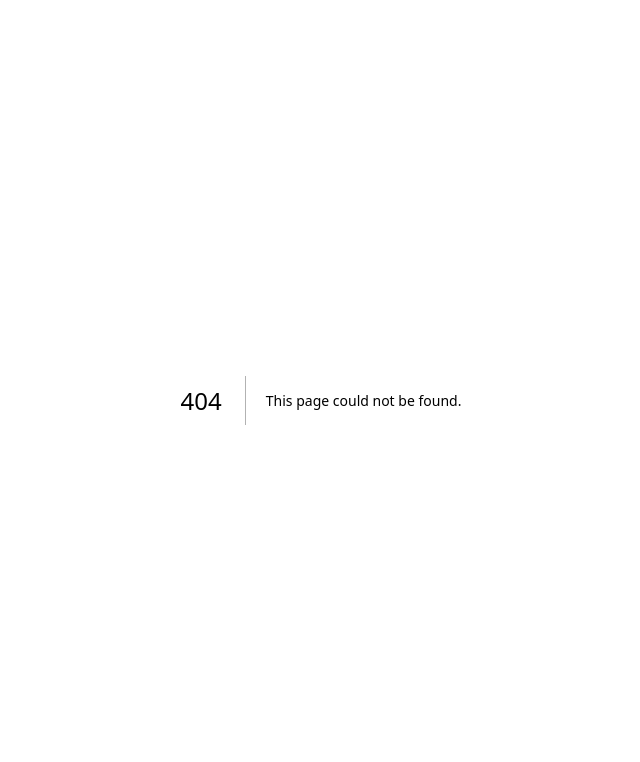
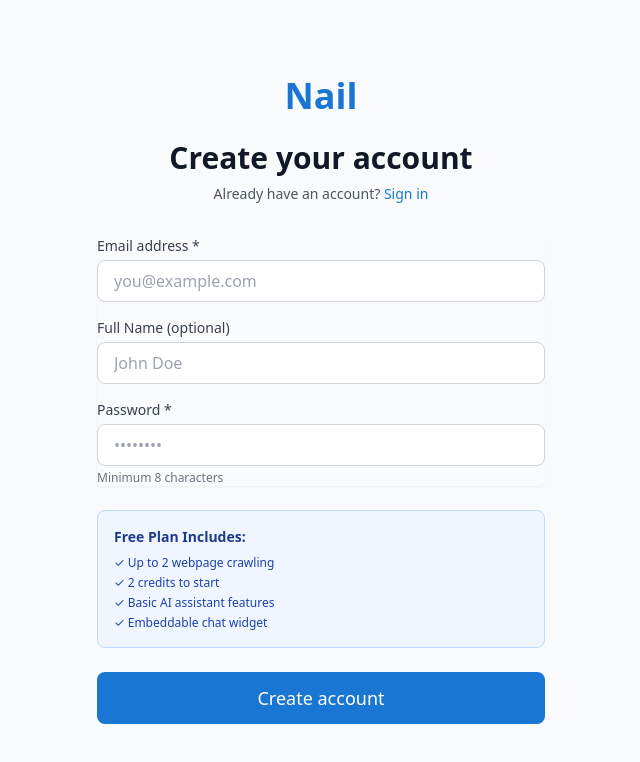
Before and after one commit to Klaro-beta1/klarobeta02, a Next.js app in the folder frontend/: page /register in a window 1280 px wide. Before the commit this address had no page. Shown: the top 762 px of the page, without its empty margins (319-959 px from the left). Built offline with nearby package versions, Linux system fonts and the light colour scheme.

Commit message:
Auto-commit: Agent tool execution

```diff
--- /dev/null
+++ b/frontend/pages/register.tsx
@@ -0,0 +1,132 @@
+import { useState } from 'react';
+import Link from 'next/link';
+import { useAuth } from '@/lib/AuthContext';
+
+export default function Register() {
+  const [email, setEmail] = useState('');
+  const [password, setPassword] = useState('');
+  const [fullName, setFullName] = useState('');
+  const [error, setError] = useState('');
+  const [loading, setLoading] = useState(false);
+  const { register } = useAuth();
+
+  const handleSubmit = async (e: React.FormEvent) => {
+    e.preventDefault();
+    setError('');
+
+    if (password.length < 8) {
+      setError('Password must be at least 8 characters');
+      return;
+    }
+
+    setLoading(true);
+
+    try {
+      await register(email, password, fullName || undefined);
+    } catch (err: any) {
+      setError(err.message || 'Registration failed. Please try again.');
+    } finally {
+      setLoading(false);
+    }
+  };
+
+  return (
+    <div className="min-h-screen flex items-center justify-center bg-gray-50 py-12 px-4 sm:px-6 lg:px-8">
+      <div className="max-w-md w-full space-y-8">
+        <div>
+          <h1 className="text-center text-4xl font-bold text-primary">Nail</h1>
+          <h2 className="mt-6 text-center text-3xl font-extrabold text-gray-900">
+            Create your account
+          </h2>
+          <p className="mt-2 text-center text-sm text-gray-600">
+            Already have an account?{' '}
+            <Link href="/login" className="font-medium text-primary hover:text-primary-dark">
+              Sign in
+            </Link>
+          </p>
+        </div>
+
+        <form className="mt-8 space-y-6" onSubmit={handleSubmit}>
+          {error && (
+            <div className="rounded-md bg-red-50 p-4">
+              <p className="text-sm text-red-800">{error}</p>
+            </div>
+          )}
+
+          <div className="rounded-md shadow-sm space-y-4">
+            <div>
+              <label htmlFor="email" className="block text-sm font-medium text-gray-700 mb-1">
+                Email address *
+              </label>
+              <input
+                id="email"
+                name="email"
+                type="email"
+                autoComplete="email"
+                required
+                className="input"
+                placeholder="you@example.com"
+                value={email}
+                onChange={(e) => setEmail(e.target.value)}
+              />
+            </div>
+
+            <div>
+              <label htmlFor="fullName" className="block text-sm font-medium text-gray-700 mb-1">
+                Full Name (optional)
+              </label>
+              <input
+                id="fullName"
+                name="fullName"
+                type="text"
+                autoComplete="name"
+                className="input"
+                placeholder="John Doe"
+                value={fullName}
+                onChange={(e) => setFullName(e.target.value)}
+              />
+            </div>
+
+            <div>
+              <label htmlFor="password" className="block text-sm font-medium text-gray-700 mb-1">
+                Password *
+              </label>
+              <input
+                id="password"
+                name="password"
+                type="password"
+                autoComplete="new-password"
+                required
+                className="input"
+                placeholder="••••••••"
+                value={password}
+                onChange={(e) => setPassword(e.target.value)}
+              />
+              <p className="mt-1 text-xs text-gray-500">Minimum 8 characters</p>
+            </div>
+          </div>
+
+          <div className="bg-blue-50 border border-blue-200 rounded-lg p-4">
+            <h3 className="text-sm font-semibold text-blue-900 mb-2">Free Plan Includes:</h3>
+            <ul className="text-xs text-blue-800 space-y-1">
+              <li>✓ Up to 2 webpage crawling</li>
+              <li>✓ 2 credits to start</li>
+              <li>✓ Basic AI assistant features</li>
+              <li>✓ Embeddable chat widget</li>
+            </ul>
+          </div>
+
+          <div>
+            <button
+              type="submit"
+              disabled={loading}
+              className="w-full btn-primary py-3 text-lg disabled:opacity-50 disabled:cursor-not-allowed"
+            >
+              {loading ? 'Creating account...' : 'Create account'}
+            </button>
+          </div>
+        </form>
+      </div>
+    </div>
+  );
+}
```
